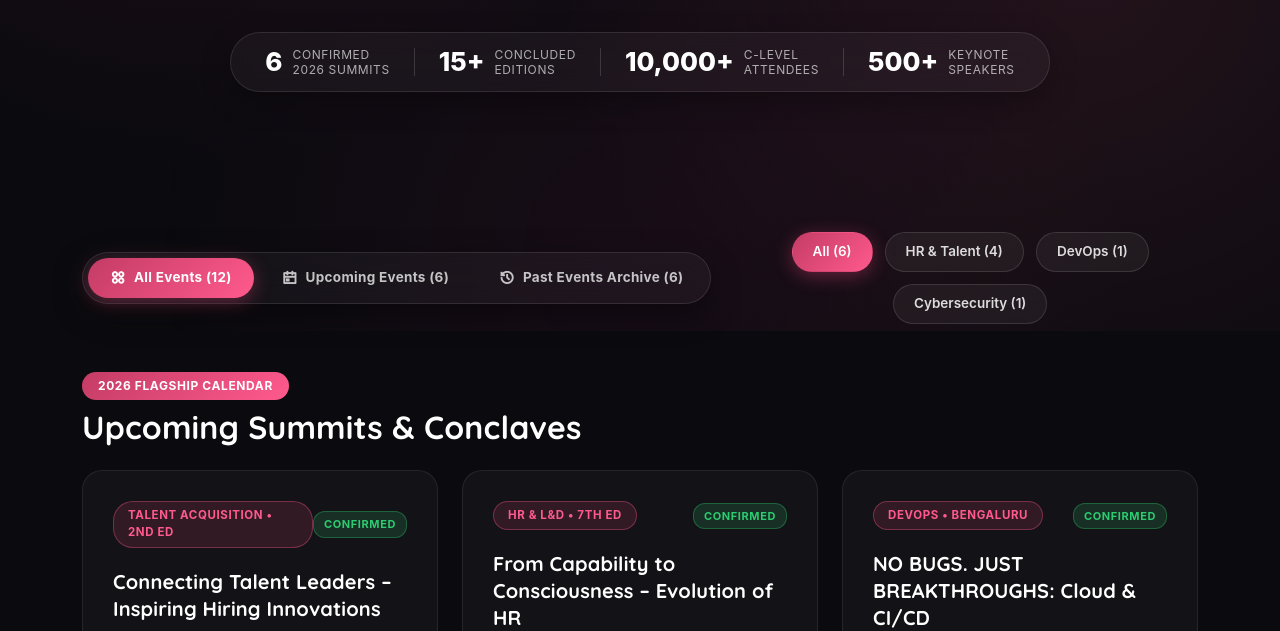
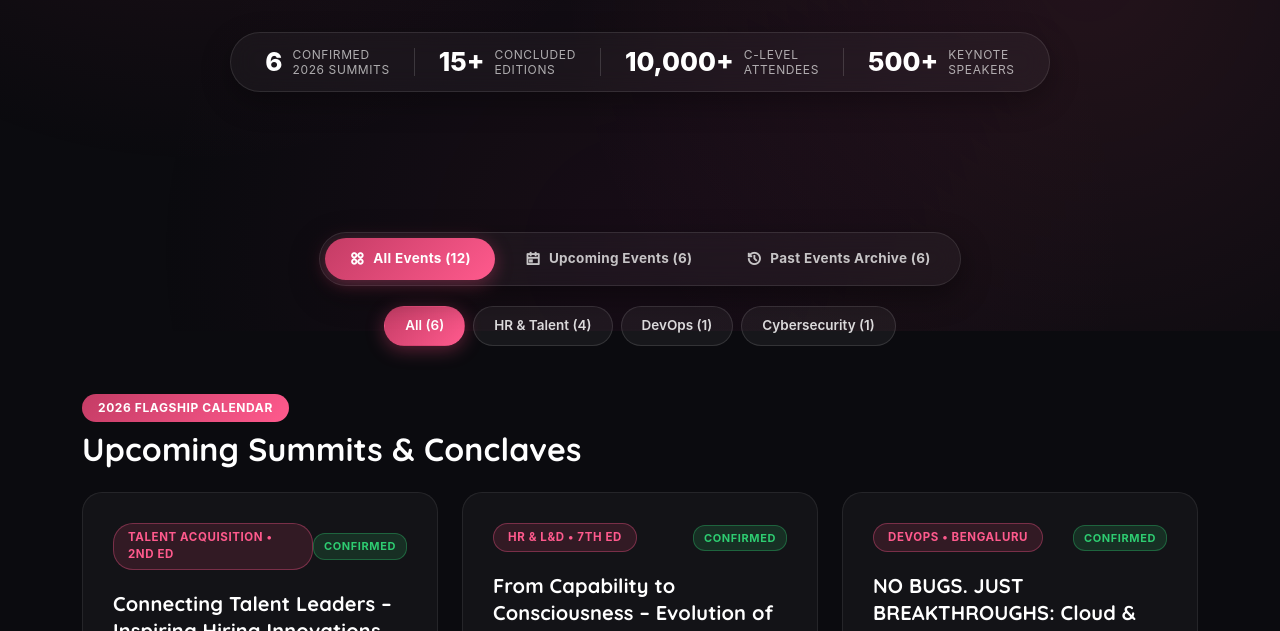
Before and after one commit to Rahul-Git7738/IXG-MAIN-WEBSITE, a plain HTML site: page our-events.html in a window 1280 px wide. Shown: the part 469-1100 px from the top of the page. Drawn offline with nearby package versions, Linux system fonts and the light colour scheme.

Commit message:
fix(layout): stack master event tabs and category filters vertically up and down in centered alignment

```diff
--- a/assets/css/subpages.css
+++ b/assets/css/subpages.css
@@ -635,7 +635,8 @@ body.ixg-subpage::before {
    ========================================================================== */
 .events-toolbar-wrap {
   width: 100%;
-  margin-bottom: 40px;
+  margin-bottom: 45px;
+  text-align: center;
 }
 
 .events-master-tab-bar {
@@ -657,8 +658,8 @@ body.ixg-subpage::before {
   align-items: center;
   justify-content: center;
   gap: 8px;
-  height: 40px;
-  padding: 0 22px;
+  height: 42px;
+  padding: 0 24px;
   border-radius: 40px;
   border: none;
   background: transparent;
@@ -691,13 +692,14 @@ body.ixg-subpage::before {
   box-shadow: 0 4px 18px rgba(196, 60, 101, 0.45);
 }
 
-@media (max-width: 991px) {
-  .events-toolbar-wrap .text-lg-end {
-    text-align: left !important;
-  }
+.events-category-nav-wrap {
+  display: flex;
+  justify-content: center;
+  align-items: center;
+  width: 100%;
 }
 
-@media (max-width: 650px) {
+@media (max-width: 768px) {
   .events-master-tab-bar {
     display: flex;
     flex-direction: column;
@@ -708,7 +710,7 @@ body.ixg-subpage::before {
   }
   .events-master-tab-btn {
     width: 100%;
-    height: 38px;
+    height: 40px;
     padding: 0 16px;
     font-size: 13px;
   }
--- a/our-events.html
+++ b/our-events.html
@@ -138,10 +138,10 @@
         <section class="ptb-80">
             <div class="container">
 
-                <!-- Master Events Toolbar Row -->
-                <div class="events-toolbar-wrap mb-5">
-                    <div class="row align-items-center g-3">
-                        <div class="col-xl-7 col-lg-7 col-12">
+                <!-- Master Events Toolbar: Stacked Up & Down -->
+                <div class="events-toolbar-wrap text-center mb-5">
+                    <!-- 1. UP: Master Switcher Tabs -->
+                    <div class="d-flex justify-content-center mb-3 pb-1">
                         <div class="events-master-tab-bar">
                             <button class="events-master-tab-btn active" data-tab="all" onclick="setEventsTab('all')">
                                 <i class="ri-apps-2-line"></i> All Events (12)
@@ -154,13 +154,14 @@
                             </button>
                         </div>
                     </div>
-                        <div class="col-xl-5 col-lg-5 col-12 text-lg-end text-start">
-                            <div class="event-filter-nav d-inline-flex m-0" id="upcomingCategoryFilter">
+
+                    <!-- 2. DOWN: Category Filter Pills (In One Clean Line) -->
+                    <div class="events-category-nav-wrap" id="upcomingCategoryFilter">
+                        <div class="event-filter-nav m-0 d-flex justify-content-center flex-wrap gap-2">
                             <button class="event-filter-btn active" data-filter="all">All (6)</button>
                             <button class="event-filter-btn" data-filter="hr">HR &amp; Talent (4)</button>
                             <button class="event-filter-btn" data-filter="devops">DevOps (1)</button>
                             <button class="event-filter-btn" data-filter="cyber">Cybersecurity (1)</button>
-                            </div>
                         </div>
                     </div>
                 </div>
@@ -690,11 +691,11 @@
         if (tab === 'all') {
             upSection.style.display = 'block';
             pastSection.style.display = 'block';
-            if (catFilter) catFilter.style.display = 'inline-flex';
+            if (catFilter) catFilter.style.display = 'flex';
         } else if (tab === 'upcoming') {
             upSection.style.display = 'block';
             pastSection.style.display = 'none';
-            if (catFilter) catFilter.style.display = 'inline-flex';
+            if (catFilter) catFilter.style.display = 'flex';
         } else if (tab === 'past') {
             upSection.style.display = 'none';
             pastSection.style.display = 'block';
```
Lines whose indentation alone changed are shown as unchanged.
